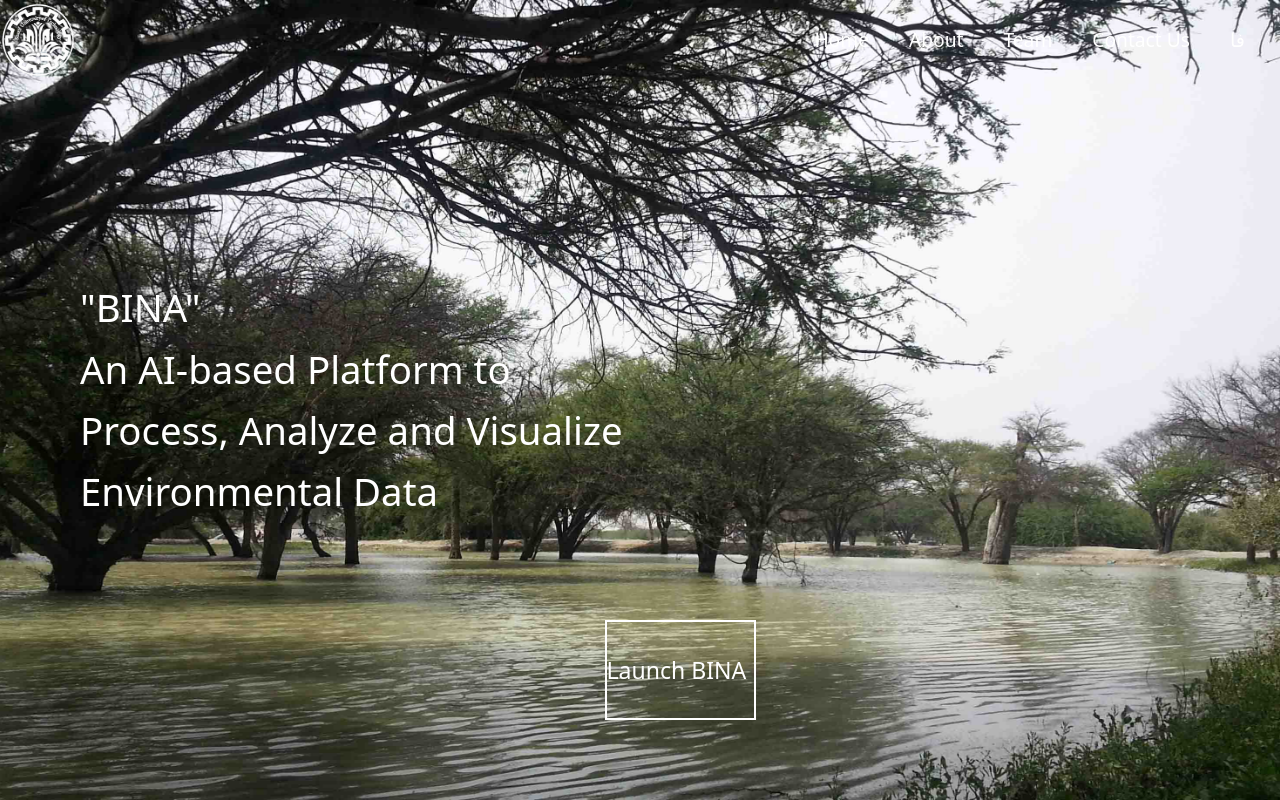
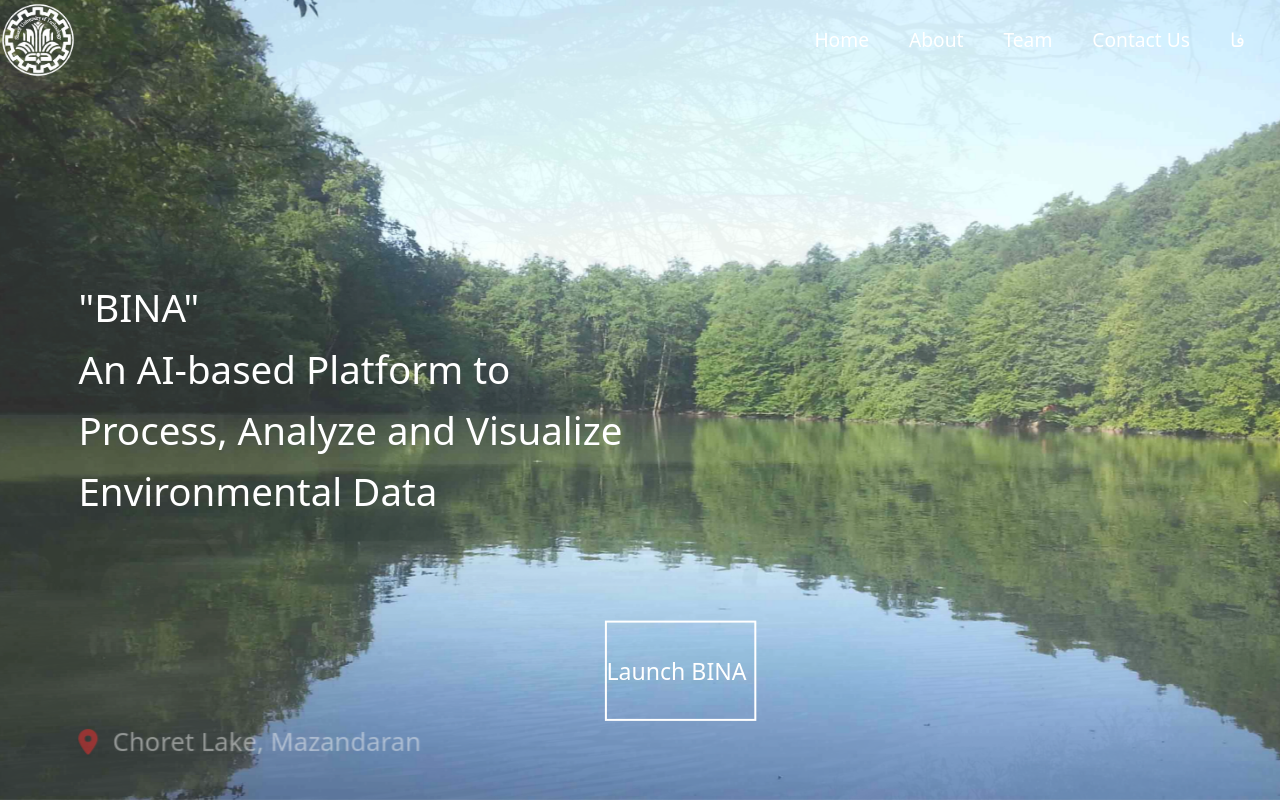
Before and after one commit to iozhen/chehrehnegar, a Next.js app: page / in a window 1280 px wide. Built offline with nearby package versions, Linux system fonts and the light colour scheme.

Commit message:
home page bg effect finished

```diff
--- /dev/null
+++ b/components/SlideShow.tsx
@@ -0,0 +1,48 @@
+import { FontAwesomeIcon } from "@fortawesome/react-fontawesome";
+import { faMapMarkerAlt } from "@fortawesome/free-solid-svg-icons";
+import React, { useState, useEffect } from "react";
+
+interface slideType {
+  imgPath: string;
+  location: string;
+}
+
+const Slider = ({ slides }: { slides: slideType[] }) => {
+  const [currentSlide, setCurrentSlide] = useState(0);
+
+  useEffect(() => {
+    const interval = setInterval(() => {
+      setCurrentSlide((prevSlide) =>
+        prevSlide === slides.length - 1 ? 0 : prevSlide + 1
+      );
+    }, 5000);
+
+    return () => clearInterval(interval);
+  }, [slides.length]);
+
+  return (
+    <div className="relative w-full max-w-full h-full m-auto overflow-hidden">
+      {slides.map(({ imgPath, location }, index) => (
+        <div
+          key={index}
+          style={{
+            opacity: `${index === currentSlide ? 1 : 0}`,
+            backgroundImage: `url(${imgPath})`,
+          }}
+          className="absolute transition duration-[1s] w-full h-full bg-center bg-cover"
+        >
+          <div className="fixed bottom-[40px] left-[80px] text-[2vw] text-white flex justify-center items-center gap-[15px] animate-fade-animate">
+            <FontAwesomeIcon
+              icon={faMapMarkerAlt}
+              color="red"
+              style={{ fontSize: "2vw" }}
+            />
+            <span>{location}</span>
+          </div>
+        </div>
+      ))}
+    </div>
+  );
+};
+
+export default Slider;
--- a/components/layout/Header.tsx
+++ b/components/layout/Header.tsx
@@ -22,7 +22,7 @@
   return (
     <header
       style={{ background: `${headerShowState ? "#0007" : "#0000"}` }}
-      className="fixed top-0 left-0 h-[10%] w-full flex justify-between items-center z-10"
+      className="animate-map-fade fixed top-0 left-0 h-[10%] w-full flex justify-between items-center z-10"
     >
       <a
         href="https://en.sharif.edu/"
--- a/components/layout/Layout.tsx
+++ b/components/layout/Layout.tsx
@@ -37,7 +37,7 @@
 
   return (
     <div>
-      <div className="min-h-[100vh] w-[100vw]">
+      <div className="min-h-[100vh] w-[100vw] overflow-hidden">
         <Header />
         <div className="w-full h-screen">{children}</div>
       </div>
--- a/data/db.json
+++ b/data/db.json
@@ -20,5 +20,26 @@
     },
     { "title": "Zahra Kazempour (Remote sensing of water quality)" },
     { "title": "Nooshdokht Bayat-Afshary (Data analysis)" }
+  ],
+  "homePageSlider": [
+    { "imgPath": "/images/image1.jpg", "location": "Bemani, Hormozgan" },
+    { "imgPath": "/images/image2.jpg", "location": "Choret Lake, Mazandaran" },
+    { "imgPath": "/images/image3.jpg", "location": "Hara Jungle, Hormozgan" },
+    { "imgPath": "/images/image4.jpg", "location": "AbMalakh Fall, Isfahan" },
+    {
+      "imgPath": "/images/image5.jpg",
+      "location": "BadabSort Spring, Mazandaran"
+    },
+    { "imgPath": "/images/image6.jpg", "location": "Alendan Lake, Mazandaran" },
+    { "imgPath": "/images/image7.jpg", "location": "Neor Lake, Ardabil" },
+    { "imgPath": "/images/image8.jpg", "location": "Soostan Lagoon, Gilan" },
+    {
+      "imgPath": "/images/image9.jpg",
+      "location": "Lake Urmia, West Azerbaijan"
+    },
+    {
+      "imgPath": "/images/image10.jpg",
+      "location": "Lake Urmia, West Azerbaijan"
+    }
   ]
 }
--- a/globals.css
+++ b/globals.css
@@ -22,83 +22,6 @@
   }
 }
 
-@keyframes map_fade {
-  100% {
-    opacity: 1;
-  }
-}
-
-.header_nofade {
-  animation: map_fade 1s linear forwards;
-}
-
-@keyframes zoom-in-zoom-out {
-  0% {
-    transform: scale(1, 1);
-  }
-
-  50% {
-    transform: scale(1.01, 1.01);
-  }
-
-  100% {
-    transform: scale(1, 1);
-  }
-}
-
-.image {
-  animation: zoom-in-zoom-out 5s ease infinite;
-}
-
 .title {
   font-family: "Open Sans", sans-serif;
 }
-
-.subtext {
-  animation: fade 5s linear infinite;
-}
-
-@keyframes fade {
-  10% {
-    opacity: 0;
-  }
-
-  20% {
-    opacity: 1;
-  }
-
-  80% {
-    opacity: 1;
-  }
-
-  90% {
-    opacity: 0;
-  }
-}
-
-.map {
-  /* display: table-cell; */
-  position: absolute;
-  left: 45%;
-  top: 80%;
-  width: 10%;
-  height: 10%;
-  color: white;
-  font-size: 1.8vw;
-  /* text-align: center; */
-  line-height: 100%;
-  border: solid #ffffff;
-  /* background-color: #000000; */
-  animation: map_fade 1s linear forwards;
-  /* animation-delay: 2s; */
-  opacity: 0;
-  display: flex;
-  justify-content: center;
-  align-items: center;
-}
-
-@keyframes map_fade {
-  100% {
-    opacity: 1;
-  }
-}
--- a/pages/index.tsx
+++ b/pages/index.tsx
@@ -1,8 +1,12 @@
+import data from "../data/db.json";
+import Slider from "@/components/SlideShow";
 import React from "react";
 
 const Home = () => {
   return (
-    <div className="w-full h-full bg-[url(/images/image1.jpg)] bg-cover bg-center grid items-end pl-[80px]">
+    <div className="animate-zoom-in-zoom-out w-full h-full relative">
+      <Slider slides={data.homePageSlider} />
+      <div className="w-full h-full grid items-end pl-[80px] absolute left-0 bottom-0 z-[10]">
         <p className="text-[3vw] leading-[160%] text-white mb-[-180px]">
           "BINA" <br />
           An AI-based Platform to <br />
@@ -13,6 +17,7 @@
           Launch BINA
         </button>
       </div>
+    </div>
   );
 };
 
--- a/tailwind.config.ts
+++ b/tailwind.config.ts
@@ -13,6 +13,28 @@
         "gradient-conic":
           "conic-gradient(from 180deg at 50% 50%, var(--tw-gradient-stops))",
       },
+      keyframes: {
+        mapFade: {
+          "0%": { opacity: "0" },
+          "100%": { opacity: "1" },
+        },
+        zoomInZoomOut: {
+          "0%": { transform: "scale(1, 1)" },
+          "50%": { transform: "scale(1.01, 1.01)" },
+          "100%": { transform: "scale(1, 1)" },
+        },
+        fade: {
+          "0%": { opacity: "0" },
+          "20%": { opacity: "1" },
+          "80%": { opacity: "1" },
+          "90%": { opacity: "0" },
+        },
+      },
+      animation: {
+        "map-fade": "mapFade 2s linear",
+        "zoom-in-zoom-out": "zoomInZoomOut 5s ease infinite",
+        "fade-animate": "fade 5s linear infinite",
+      },
     },
   },
   plugins: [],
```
Also changed, not shown: components/Slider.css (added, +32 -0 lines). Lines whose indentation alone changed are shown as unchanged.
